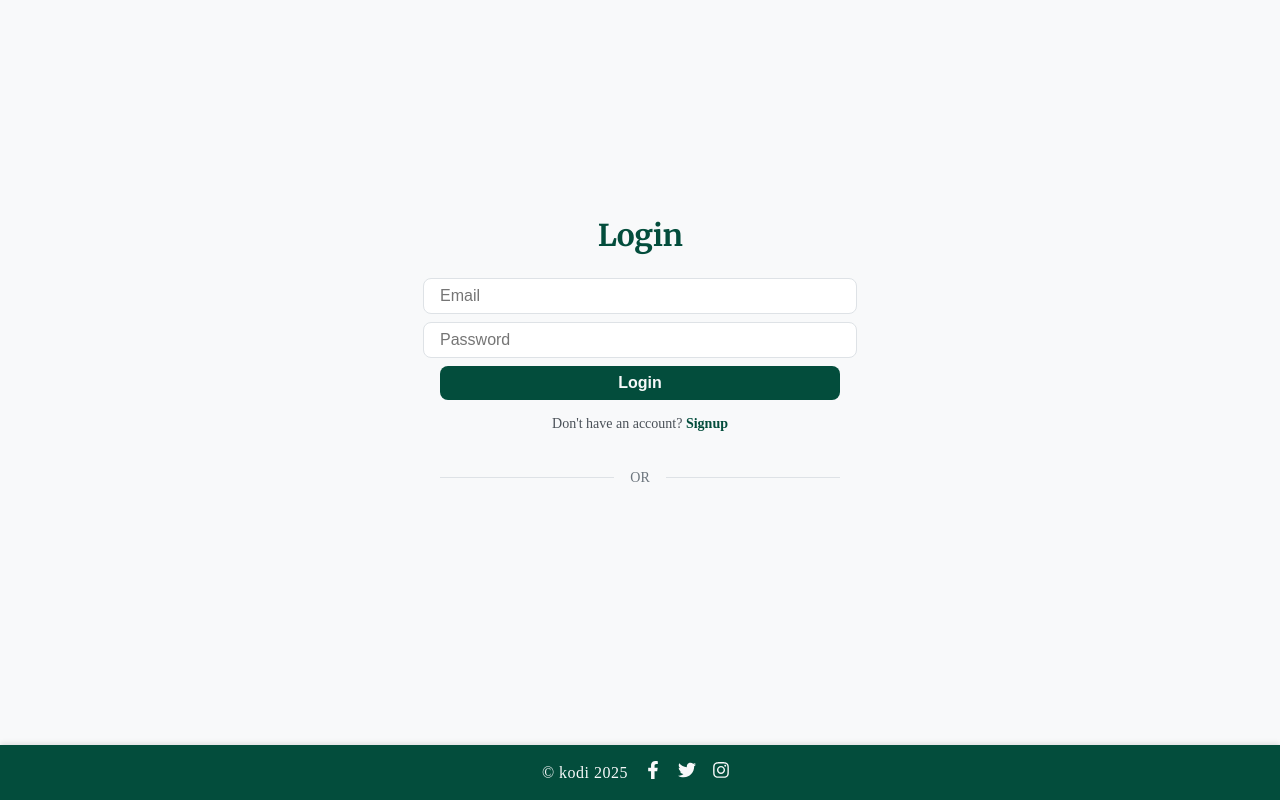
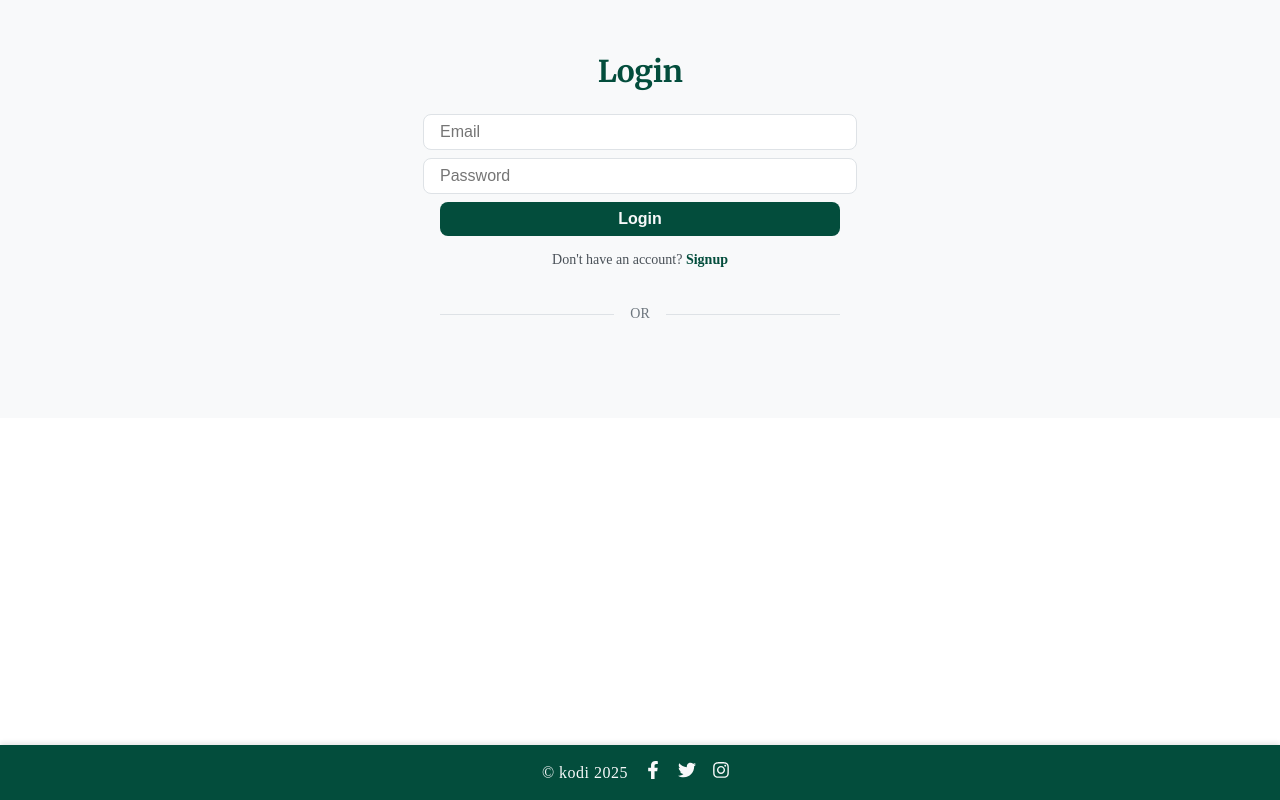
Before and after one commit to robbyevans/kodi, a React (Vite) app in the folder frontend/: page /auth in a window 1280 px wide. Built offline with nearby package versions, Linux system fonts and the light colour scheme; no server answers.

Commit message:
minor fix

```diff
--- a/frontend/src/App.tsx
+++ b/frontend/src/App.tsx
@@ -1,9 +1,8 @@
 import React from "react";
 import { BrowserRouter as Router } from "react-router-dom";
 
-import AppRouter from "./components/AppRouter";
+import AppRouter from "./Router/AppRouter";
 import HOCWrapper from "./components/HOCWrapper";
-import Footer from "../src/components/Footer/Footer";
 
 const App: React.FC = () => {
   return (
@@ -13,7 +12,6 @@ const App: React.FC = () => {
           <AppRouter />
         </HOCWrapper>
       </Router>
-      <Footer />
     </>
   );
 };
--- /dev/null
+++ b/frontend/src/Router/AppRouter.tsx
@@ -0,0 +1,90 @@
+import { Routes, Route, Navigate } from "react-router-dom";
+import Auth from "../components/Auth/Auth";
+import PropertyContainer from "../containers/PropertyContainer";
+import TenantsPage from "../components/TenantPage/TenantPage";
+import SystemAdminPage from "../components/SystemAdminPage/SystemAdminPage";
+import { useAdmins } from "../redux/hooks/useAdmin";
+import AccessRouter from "../components/Utils/AccessRouter";
+import DashboardContainer from "../containers/dashboardContainer";
+
+import SettingsPage from "../components/SettingsPage/SettingsPage";
+import Navbar from "../components/Navbar/Navbar";
+import Sidebar from "../components/Sidebar/Sidebar";
+import Footer from "../components/Footer/Footer";
+import * as S from "./styles";
+
+const AppRouter = () => {
+  const { isAuthenticated } = useAdmins();
+
+  return (
+    <>
+      {isAuthenticated && <Navbar />}
+      <S.AppWrapper>
+        {isAuthenticated && <Sidebar />}
+        <S.BodyWrapper isAuthenticated={isAuthenticated}>
+          <Routes>
+            <Route
+              path="/auth"
+              element={
+                <AccessRouter>
+                  <Auth />
+                </AccessRouter>
+              }
+            />
+
+            <Route
+              path="/dashboard"
+              element={
+                <AccessRouter>
+                  <DashboardContainer />
+                </AccessRouter>
+              }
+            />
+            <Route
+              path="/system-admin"
+              element={
+                <AccessRouter>
+                  <SystemAdminPage />
+                </AccessRouter>
+              }
+            />
+            <Route
+              path="/property/:propertyId"
+              element={
+                <AccessRouter>
+                  <PropertyContainer />
+                </AccessRouter>
+              }
+            />
+            <Route
+              path="/tenants"
+              element={
+                <AccessRouter>
+                  <TenantsPage />
+                </AccessRouter>
+              }
+            />
+            <Route
+              path="/settings"
+              element={
+                <AccessRouter>
+                  <SettingsPage />
+                </AccessRouter>
+              }
+            />
+
+            <Route
+              path="/"
+              element={
+                <Navigate to={isAuthenticated ? "/dashboard" : "/auth"} />
+              }
+            />
+          </Routes>
+        </S.BodyWrapper>
+      </S.AppWrapper>
+      <Footer />
+    </>
+  );
+};
+
+export default AppRouter;
--- /dev/null
+++ b/frontend/src/Router/styles.ts
@@ -0,0 +1,26 @@
+import styled from "styled-components";
+
+export const AppWrapper = styled.div`
+  display: flex;
+  flex: 1;
+  overflow: hidden;
+`;
+
+export const BodyWrapper = styled.div<{ isAuthenticated: boolean }>`
+  flex: 1;
+  overflow-y: auto;
+
+  ${({ isAuthenticated }) =>
+    isAuthenticated &&
+    `
+    margin-left: 250px;
+    margin-top: 60px;
+    margin-bottom: 60px;
+    height: calc(100vh - 120px);
+
+    @media (max-width: 768px) {
+      margin-left: 0;
+      height: calc(100vh - 120px);
+    }
+  `}
+`;
--- a/frontend/src/components/AppRouter.tsx
+++ /dev/null
@@ -1,83 +0,0 @@
-import { Routes, Route, Navigate } from "react-router-dom";
-import Auth from "./Auth/Auth";
-import PropertyContainer from "../containers/PropertyContainer";
-import TenantsPage from "../components/TenantPage/TenantPage";
-import SystemAdminPage from "../components/SystemAdminPage/SystemAdminPage";
-import { useAdmins } from "../redux/hooks/useAdmin";
-import AccessRouter from "./Utils/AccessRouter";
-import DashboardContainer from "../containers/dashboardContainer";
-
-import SettingsPage from "../components/SettingsPage/SettingsPage";
-import Navbar from "./Navbar/Navbar";
-
-const AppRouter = () => {
-  const { isAuthenticated } = useAdmins();
-
-  return (
-    <>
-      {isAuthenticated && <Navbar />}
-      <Routes>
-        {/* Login Page (always accessible if not authenticated) */}
-        <Route
-          path="/auth"
-          element={
-            <AccessRouter>
-              <Auth />
-            </AccessRouter>
-          }
-        />
-
-        {/* Protected Routes */}
-        <Route
-          path="/dashboard"
-          element={
-            <AccessRouter>
-              <DashboardContainer />
-            </AccessRouter>
-          }
-        />
-        <Route
-          path="/system-admin"
-          element={
-            <AccessRouter>
-              <SystemAdminPage />
-            </AccessRouter>
-          }
-        />
-        <Route
-          path="/property/:propertyId"
-          element={
-            <AccessRouter>
-              <PropertyContainer />
-            </AccessRouter>
-          }
-        />
-        <Route
-          path="/tenants"
-          element={
-            <AccessRouter>
-              <TenantsPage />
-            </AccessRouter>
-          }
-        />
-        <Route
-          path="/settings"
-          element={
-            <AccessRouter>
-              <SettingsPage />
-            </AccessRouter>
-          }
-        />
-
-        {/* Default Route: Redirect to login if not authenticated */}
-        <Route
-          path="/"
-          element={<Navigate to={isAuthenticated ? "/dashboard" : "/auth"} />}
-        />
-      </Routes>
-      {/* <Footer /> */}
-    </>
-  );
-};
-
-export default AppRouter;
--- a/frontend/src/components/Dashboard/Dashboard.tsx
+++ b/frontend/src/components/Dashboard/Dashboard.tsx
@@ -1,6 +1,5 @@
 import React from "react";
 import { FiPlus } from "react-icons/fi";
-import Sidebar from "../Sidebar/Sidebar";
 import QuickStatCard from "../StatCard/QuickStatCard"; // Import the new component
 import * as S from "./styles";
 import { IProperty } from "../../redux/slices/propertiesSlice";
@@ -30,8 +29,6 @@ const Dashboard: React.FC<DashboardProps> = ({
 }) => {
   return (
     <S.DashboardContainer>
-      <Sidebar />
-      <S.DashboardWrapper>
       <S.DashboardHeader>
         <div>
           <h1>Dashboard</h1>
@@ -92,7 +89,6 @@ const Dashboard: React.FC<DashboardProps> = ({
           />
         </S.SidePanel>
       </S.ContentWrapper>
-      </S.DashboardWrapper>
     </S.DashboardContainer>
   );
 };
--- a/frontend/src/components/Dashboard/styles.ts
+++ b/frontend/src/components/Dashboard/styles.ts
@@ -11,17 +11,10 @@ import {
 
 export const DashboardContainer = styled.div`
   display: flex;
+  flex-direction: column;
   background: ${colors.neutral[100]};
   overflow: scroll;
-`;
-
-export const DashboardWrapper = styled.div`
-  display: flex;
-  flex-direction: column;
-  padding: ${spacing.xl};
-  background: ${colors.neutral[100]};
-  overflow: scroll;
-  max-height: 100%;
+  border: 1px solid red;
 `;
 
 export const DashboardHeader = styled.header`
@@ -50,14 +43,11 @@ export const DashboardHeader = styled.header`
 
 export const ContentWrapper = styled.div`
   display: grid;
-  grid-template-columns: 1fr 300px;
+  grid-template-columns: 1fr;
   gap: ${spacing.xl};
-  max-width: 1440px;
-  margin: 0 auto;
-  width: 100%;
 
-  @media (max-width: 768px) {
-    grid-template-columns: 1fr;
+  @media (min-width: 1024px) {
+    grid-template-columns: 1fr 300px;
   }
 `;
 
--- a/frontend/src/components/Footer/styles.ts
+++ b/frontend/src/components/Footer/styles.ts
@@ -5,7 +5,7 @@ export const FooterContainer = styled.footer`
   background-color: ${colors.primary};
   padding: ${spacing.md} ${spacing.xl};
   box-shadow: 0 -2px 5px rgba(0, 0, 0, 0.1);
-  position: relative;
+position: relative;
 `;
 
 export const FooterContent = styled.div`
--- a/frontend/src/components/PropertyPage/PropertyPage.tsx
+++ b/frontend/src/components/PropertyPage/PropertyPage.tsx
@@ -4,7 +4,6 @@ import { IHouse } from "../../redux/slices/houseSlice";
 import AddHouseModal from "../Modals/AddHouseModal/AddHouseModal";
 import AddTenantModal from "../Modals/AddTenantModal/AddTenantModal";
 import { MdSimCardDownload } from "react-icons/md";
-import { FiMoreVertical } from "react-icons/fi";
 import { colors } from "../../styles/foundation";
 import { TbSquareChevronRightFilled } from "react-icons/tb";
 
--- a/frontend/src/components/Sidebar/styles.ts
+++ b/frontend/src/components/Sidebar/styles.ts
@@ -17,7 +17,6 @@ export const SidebarContainer = styled.nav`
   justify-content: space-between;
   box-shadow: ${shadows.md};
   padding: ${spacing.lg} ${spacing.md};
-
   @media (max-width: 768px) {
     padding: ${spacing.md} ${spacing.sm};
   }
--- a/frontend/src/index.css
+++ b/frontend/src/index.css
@@ -3,23 +3,23 @@
 
 /* Rest of your existing index.css */
 
-/* html, */
 body {
   display: flex;
   width: -webkit-fill-available;
   height: 100vh;
   margin: 0;
   padding: 0;
+  overflow: hidden; /* Prevent body overflow */
 }
 
 #root {
   display: flex;
   flex: 1;
   flex-direction: column;
-  scrollbar-width: none; /* Firefox */
-  -ms-overflow-style: none; /* Internet Explorer 10+ */
+  scrollbar-width: none;
+  -ms-overflow-style: none;
 }
 
 #root::-webkit-scrollbar {
-  display: none; /* Safari and Chrome */
+  display: none;
 }
```
Lines whose indentation alone changed are shown as unchanged.
